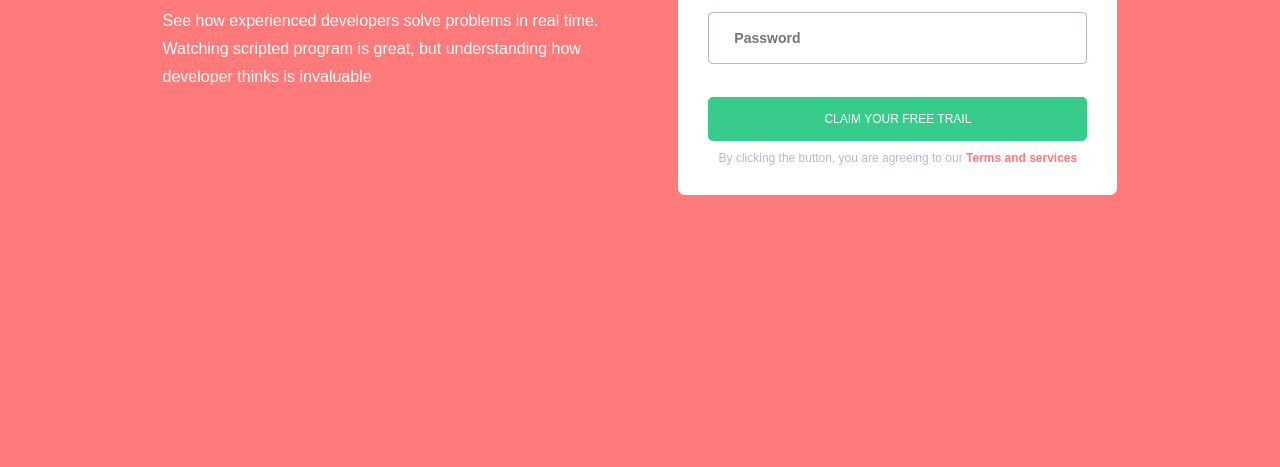
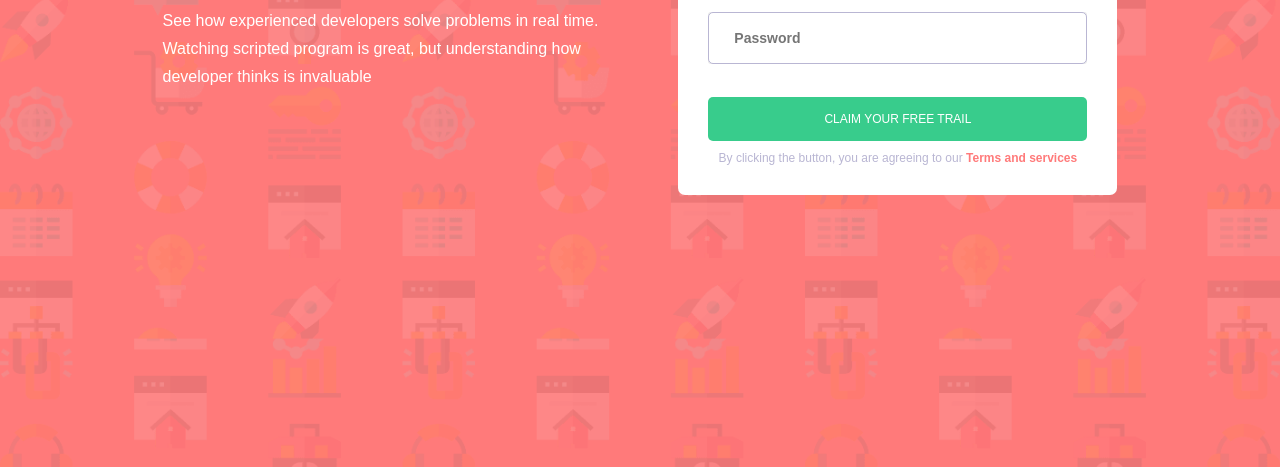
Before and after one commit to AgiriFeyisara/Form-Validation-Page, a plain HTML site: page index.html in a window 1280 px wide. Shown: the part 333-800 px from the top of the page. Drawn offline with Linux system fonts and the light colour scheme; the site is published under a folder, as on GitHub Pages, so addresses that start at the root find nothing.

Commit message:
I made new changes to my path

```diff
--- a/style.css
+++ b/style.css
@@ -7,7 +7,7 @@
   font-size: 16px;
 }
 body {
-  background-image: url("/images/background1.png");
+  background-image: url("images/background1.png");
   background-color: hsl(0, 100%, 74%);
   background-position: center;
   max-height: 100%;
```
